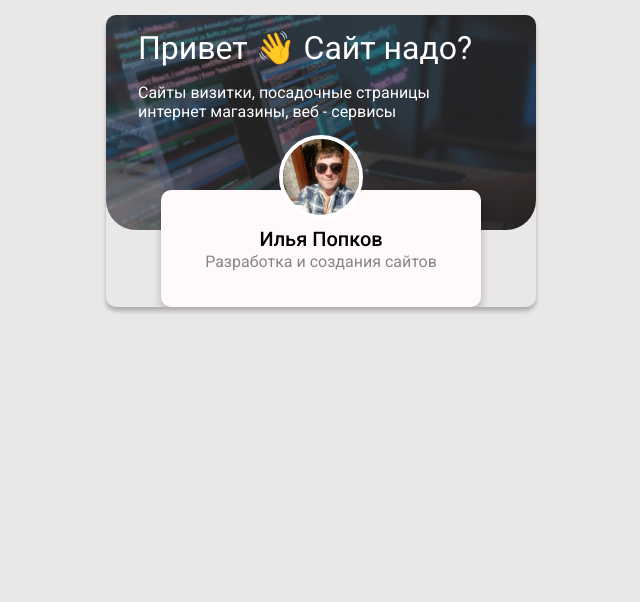
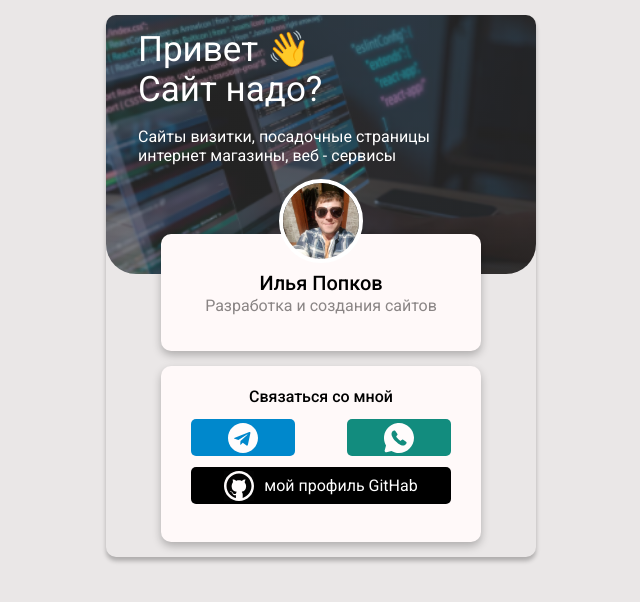
Before and after one commit to ilyuhin6/taplink, a plain HTML site: page index.html in a window 1280 px wide. Shown: the whole page, without its empty margins (319-959 px from the left). Drawn offline with Linux system fonts and the light colour scheme.

Commit message:
add: buttons

```diff
--- a/css/style.css
+++ b/css/style.css
@@ -31,7 +31,7 @@ body {
 }
 
 .hello {
-  font-size: 32px;
+  font-size: 35px;
   font-weight: 400;
   font-style: normal;
 }
@@ -56,6 +56,7 @@ body {
 
 .user {
   margin-top: -40px;
+  margin-bottom: 15px;
   text-align: center;
   border-radius: 10px;
   box-shadow: 0px 4px 8.4px 0px rgba(0, 0, 0, 0.25);
@@ -77,3 +78,61 @@ body {
   line-height: 19px;
   color: rgb(138, 133, 133);
 }
+
+.card {
+  border-radius: 10px;
+  box-shadow: 0px 4px 8.4px 0px rgba(0, 0, 0, 0.25);
+  background: rgb(255, 249, 249);
+  padding: 8px 0 27px;
+  margin-bottom: 15px;
+}
+
+.card-title {
+  text-align: center;
+  font-size: 16px;
+  font-weight: 500;
+  line-height: 19px;
+}
+
+.social-link {
+  display: flex;
+  justify-content: space-between;
+  max-width: 260px;
+  margin: auto;
+}
+
+.button {
+  display: flex;
+  justify-content: center;
+  align-items: center;
+  height: 37px;
+  width: 40%;
+  border-radius: 5px;
+  background-color: #000000;
+  margin-bottom: 11px;
+  text-decoration: none;
+  color: #ffffff;
+  font-size: 16px;
+  font-weight: 400;
+  line-height: 19px;
+  gap: 10px;
+}
+
+.tg {
+  background-color: rgb(0, 136, 204);
+}
+
+.ws {
+  background-color: rgb(18, 140, 126);
+}
+
+.social-githab {
+  display: flex;
+  justify-content: space-between;
+  max-width: 260px;
+  margin: auto;
+}
+
+.gt {
+  width: 100%;
+}
--- a/index.html
+++ b/index.html
@@ -16,7 +16,7 @@
 <body>
     <div class="page-wrapper">
         <header class="header">
-            <span class="hello">Привет 👋 Сайт надо?</span>
+            <span class="hello">Привет 👋<br> Сайт надо?</span>
             <p class="hello-text">
                 Сайты визитки, посадочные страницы <br>
                 интернет магазины, веб - сервисы
@@ -28,8 +28,25 @@
                 <h1 class="user-name">Илья Попков</h1>
                 <p class="descrription">Разработка и создания сайтов</p>
             </div>
+            <!-- /.user -->
+            <div class="card">
+                <h2 class="card-title">Связаться со мной</h2>
+                <div class="social-link">
+                    <a href="" class="button tg"><img src="./img/icons/telegram.svg" alt="telegram"
+                            class="button-icon"></a>
+                    <a href="" class="button ws"><img src="./img/icons/whatsapp_.svg" alt="whatsap"
+                            class="button-icon"></a>
+                </div>
+                <!-- /.social-link -->
+                <div class="social-githab">
+                    <a href="" class="button gt"><img src="./img/icons/githab.svg" alt="githab"
+                            class="button-icon"><span class="button-text">мой профиль GitHab</span></a>
+                </div>
+            </div>
+            <!-- /.card -->
         </div>
-        <!-- /.user -->
+        <!-- /.container -->
+
     </div>
     <!-- /.page-wrapper -->
 
```
Also changed, not shown: img/icons/githab.svg (added), img/icons/telegram.svg (added), img/icons/whatsapp_.svg (added).
